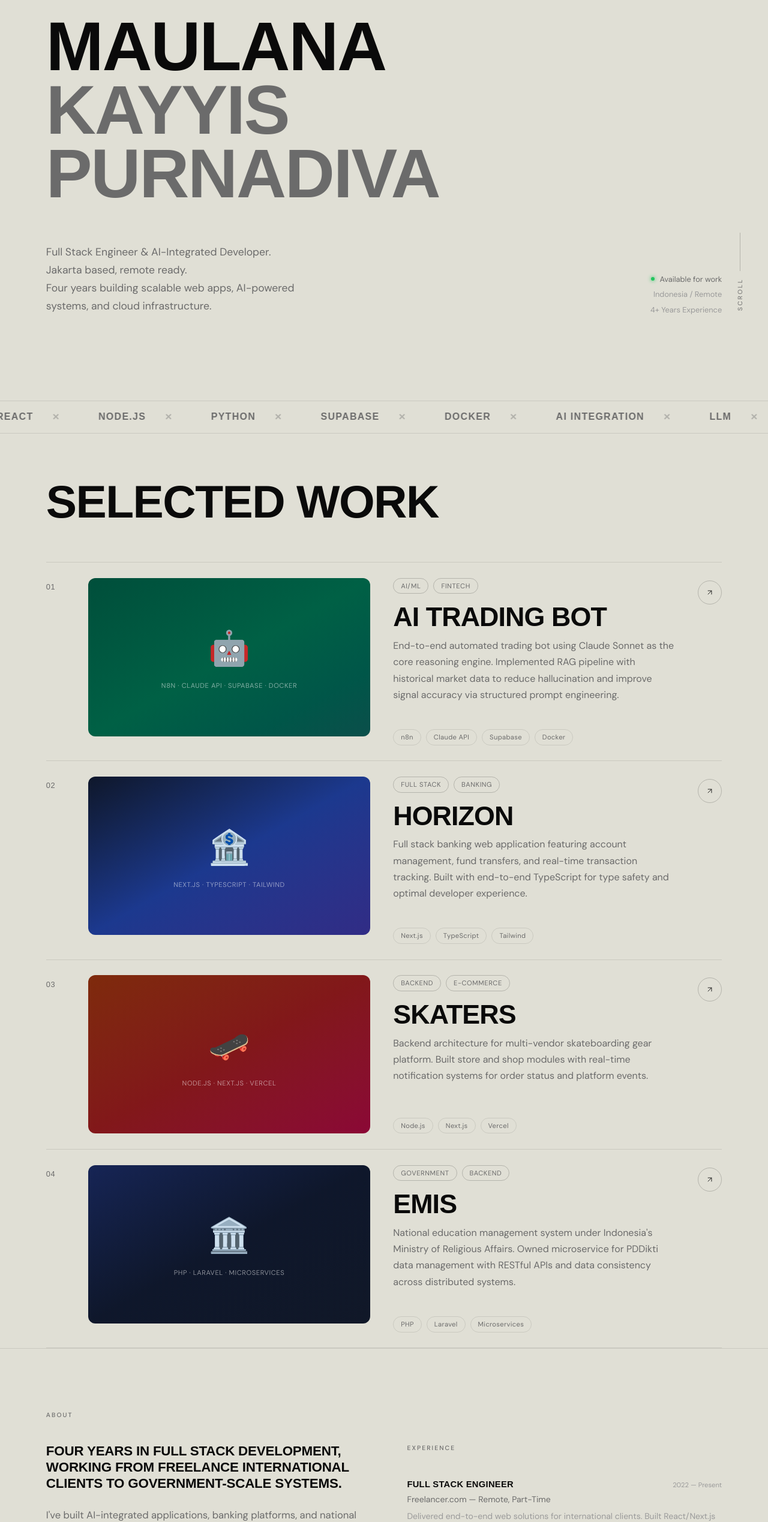
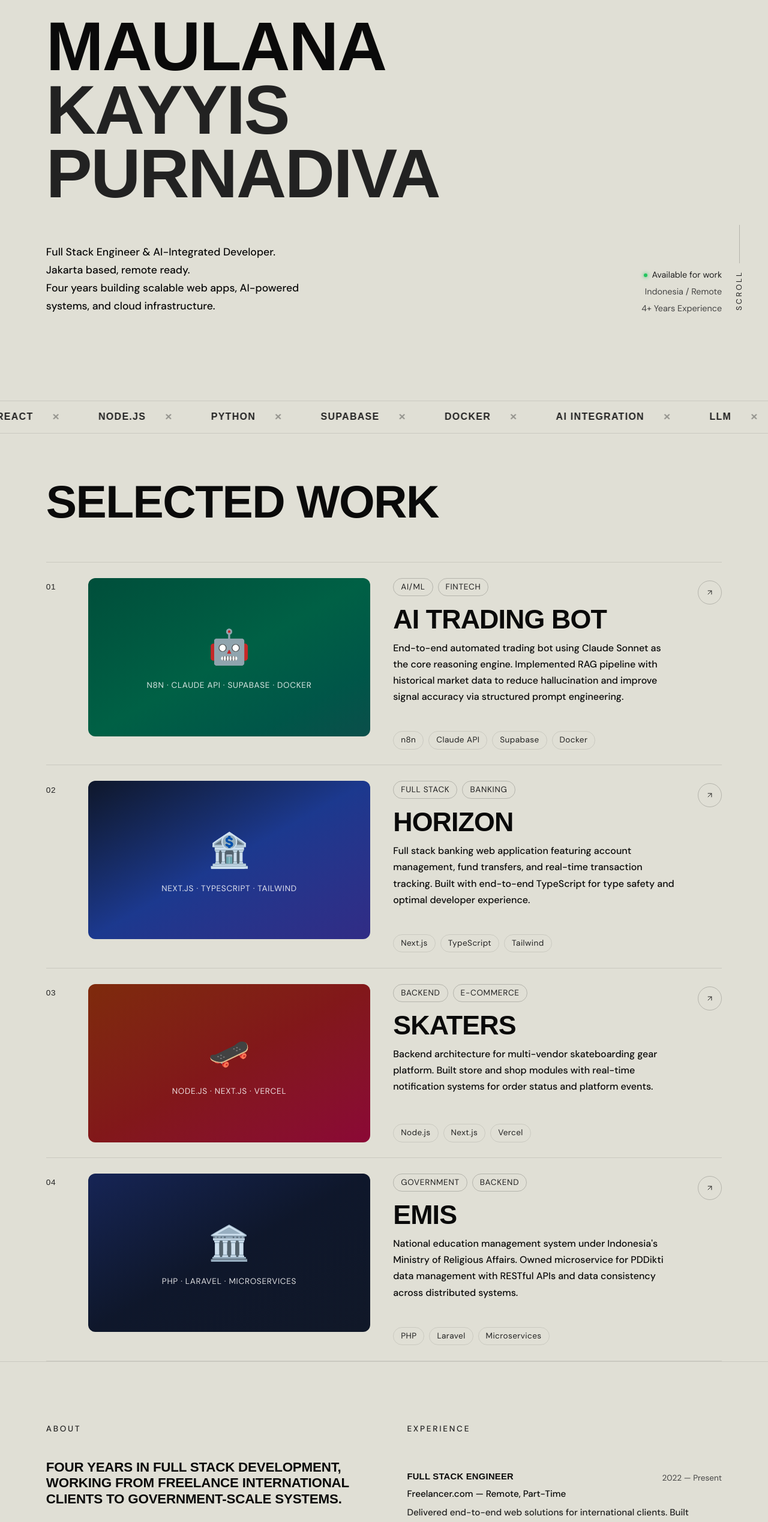
Before and after one commit to lanss-id/simple-portofolio, a Next.js app: page / in a window 1280 px wide. Shown: the part 234-2772 px from the top of the page at 60% size. Built offline with nearby package versions, Linux system fonts and the light colour scheme; a web font is replaced by a local one.

Commit message:
refactor: standardize typography, enhance text readability, and optimize component layout across the application.

```diff
--- a/app/globals.css
+++ b/app/globals.css
@@ -54,8 +54,8 @@
   /* Portfolio custom colors — dvdrod beige */
   --bg: #e0dfd5;
   --fg: #0a0a0a;
-  --fg-muted: #6b6b6b;
-  --fg-subtle: #9a9a9a;
+  --fg-muted: #222222;
+  --fg-subtle: #444444;
   --border-color: rgba(10, 10, 10, 0.1);
   --border-strong: rgba(10, 10, 10, 0.2);
 
@@ -98,8 +98,8 @@
 .dark {
   --bg: #0e0e0e;
   --fg: #e0dfd5;
-  --fg-muted: #8a8a8a;
-  --fg-subtle: #5a5a5a;
+  --fg-muted: #cccccc;
+  --fg-subtle: #999999;
   --border-color: rgba(224, 223, 213, 0.1);
   --border-strong: rgba(224, 223, 213, 0.2);
 
@@ -231,7 +231,7 @@
   writing-mode: vertical-rl;
   text-orientation: mixed;
   transform: rotate(180deg);
-  font-size: 0.65rem;
+  font-size: 0.8rem;
   letter-spacing: 0.25em;
   text-transform: uppercase;
   color: var(--fg-muted);
@@ -253,7 +253,7 @@
 }
 
 .project-number {
-  font-size: clamp(0.7rem, 1vw, 0.8rem);
+  font-size: clamp(0.85rem, 1vw, 0.95rem);
   font-family: var(--font-display);
   font-weight: 500;
   color: var(--fg-muted);
@@ -317,7 +317,7 @@
   padding: 0.25rem 0.75rem;
   border-radius: 9999px;
   border: 1px solid var(--border-strong);
-  font-size: 0.7rem;
+  font-size: 0.85rem;
   letter-spacing: 0.05em;
   text-transform: uppercase;
   white-space: nowrap;
@@ -388,7 +388,7 @@
   padding: 0.25rem 0.75rem;
   border-radius: 9999px;
   border: 1px solid var(--border-color);
-  font-size: 0.7rem;
+  font-size: 0.85rem;
   letter-spacing: 0.03em;
   color: var(--fg-muted);
   transition: background 0.2s ease, color 0.2s ease;
@@ -402,7 +402,7 @@
 
 /* ─── Section heading ────────────────────────────────────── */
 .section-label {
-  font-size: 0.65rem;
+  font-size: 0.85rem;
   font-weight: 500;
   letter-spacing: 0.2em;
   text-transform: uppercase;
--- a/app/layout.tsx
+++ b/app/layout.tsx
@@ -46,8 +46,9 @@
       lang="en"
       className={`${bigShoulders.variable} ${dmSans.variable}`}
       style={{ fontFamily: 'var(--font-body)' }}
+      suppressHydrationWarning
     >
-      <body>{children}</body>
+      <body suppressHydrationWarning>{children}</body>
     </html>
   )
 }
--- a/components/layout/Navbar.tsx
+++ b/components/layout/Navbar.tsx
@@ -59,7 +59,7 @@
             <button
               key={link.href}
               onClick={() => handleNavClick(link.href)}
-              className="nav-link text-xs font-medium tracking-widest uppercase"
+              className="nav-link text-sm font-medium tracking-widest uppercase"
               style={{ color: 'var(--fg-muted)' }}
             >
               {link.label}
@@ -84,7 +84,7 @@
 
         {/* Mobile hamburger */}
         <button
-          className="md:hidden theme-toggle ml-1"
+          className="md:!hidden theme-toggle ml-1"
           onClick={() => setMenuOpen(!menuOpen)}
           aria-label="Toggle menu"
           aria-expanded={menuOpen}
--- a/components/sections/About.tsx
+++ b/components/sections/About.tsx
@@ -12,11 +12,6 @@
       style={{ paddingTop: 'clamp(4rem, 8vw, 8rem)', paddingBottom: 'clamp(4rem, 8vw, 8rem)' }}
     >
       <div className="site-container">
-        {/* Section label */}
-        <span className="section-label" style={{ display: 'block', marginBottom: '2.5rem' }}>
-          About
-        </span>
-
         {/* Two-column layout */}
         <div
           style={{
@@ -34,6 +29,10 @@
             viewport={{ once: true, margin: '-60px' }}
             transition={{ duration: 0.8, ease: [0.16, 1, 0.3, 1] }}
           >
+            <span className="section-label" style={{ display: 'block', marginBottom: '2.5rem' }}>
+              About
+            </span>
+
             <p
               style={{
                 fontSize: 'clamp(1.1rem, 1.8vw, 1.4rem)',
@@ -53,7 +52,8 @@
             <p
               style={{
                 fontSize: 'clamp(0.95rem, 1.3vw, 1.1rem)',
-                color: 'var(--fg-muted)',
+                color: 'var(--fg)',
+                fontWeight: 500,
                 lineHeight: 1.75,
                 marginBottom: '1.25rem',
               }}
@@ -67,7 +67,8 @@
             <p
               style={{
                 fontSize: 'clamp(0.95rem, 1.3vw, 1.1rem)',
-                color: 'var(--fg-muted)',
+                color: 'var(--fg)',
+                fontWeight: 500,
                 lineHeight: 1.75,
                 marginBottom: '2.5rem',
               }}
@@ -91,12 +92,14 @@
 
           {/* Right: experience list */}
           <motion.div
+            id="experience"
+            style={{ scrollMarginTop: 'clamp(4rem, 8vw, 8rem)' }}
             initial={{ opacity: 0, y: 24 }}
             whileInView={{ opacity: 1, y: 0 }}
             viewport={{ once: true, margin: '-60px' }}
             transition={{ duration: 0.8, ease: [0.16, 1, 0.3, 1], delay: 0.1 }}
           >
-            <span className="section-label" style={{ display: 'block', marginBottom: '1.5rem' }}>
+            <span className="section-label" style={{ display: 'block', marginBottom: '2.5rem' }}>
               Experience
             </span>
 
@@ -139,7 +142,7 @@
                     </h4>
                     <span
                       style={{
-                        fontSize: '0.7rem',
+                        fontSize: '0.85rem',
                         color: 'var(--fg-subtle)',
                         whiteSpace: 'nowrap',
                         fontVariantNumeric: 'tabular-nums',
@@ -152,8 +155,9 @@
                   </div>
                   <p
                     style={{
-                      fontSize: '0.875rem',
-                      color: 'var(--fg-muted)',
+                      fontSize: '0.95rem',
+                      color: 'var(--fg)',
+                      fontWeight: 500,
                       marginBottom: '0.4rem',
                     }}
                   >
@@ -161,8 +165,9 @@
                   </p>
                   <p
                     style={{
-                      fontSize: '0.875rem',
-                      color: 'var(--fg-subtle)',
+                      fontSize: '0.95rem',
+                      color: 'var(--fg-muted)',
+                      fontWeight: 500,
                       lineHeight: 1.65,
                     }}
                   >
--- a/components/sections/Hero.tsx
+++ b/components/sections/Hero.tsx
@@ -128,7 +128,8 @@
               style={{
                 fontSize: 'clamp(0.95rem, 1.6vw, 1.1rem)',
                 lineHeight: 1.7,
-                color: 'var(--fg-muted)',
+                color: 'var(--fg)',
+                fontWeight: 500,
                 fontFamily: 'var(--font-body)',
               }}
             >
@@ -157,7 +158,7 @@
                 display: 'flex',
                 alignItems: 'center',
                 gap: '0.5rem',
-                fontSize: '0.8rem',
+                fontSize: '0.9rem',
                 color: 'var(--fg-muted)',
               }}
             >
@@ -173,10 +174,10 @@
               />
               Available for work
             </span>
-            <span style={{ fontSize: '0.8rem', color: 'var(--fg-subtle)' }}>
+            <span style={{ fontSize: '0.9rem', color: 'var(--fg-subtle)' }}>
               Indonesia / Remote
             </span>
-            <span style={{ fontSize: '0.8rem', color: 'var(--fg-subtle)' }}>
+            <span style={{ fontSize: '0.9rem', color: 'var(--fg-subtle)' }}>
               4+ Years Experience
             </span>
           </div>
--- a/components/shared/Preloader.tsx
+++ b/components/shared/Preloader.tsx
@@ -103,8 +103,8 @@
       </span>
       <span
         style={{
-          fontSize: '0.75rem',
-          color: 'rgba(255,255,255,0.35)',
+          fontSize: '0.85rem',
+          color: 'rgba(255,255,255,0.6)',
           letterSpacing: '0.2em',
           textTransform: 'uppercase',
         }}
--- a/components/shared/ProjectCard.tsx
+++ b/components/shared/ProjectCard.tsx
@@ -66,8 +66,8 @@
               <div
                 style={{
                   fontFamily: 'var(--font-body)',
-                  fontSize: '0.7rem',
-                  color: 'rgba(255,255,255,0.5)',
+                  fontSize: '0.85rem',
+                  color: 'rgba(255,255,255,0.85)',
                   letterSpacing: '0.05em',
                   textTransform: 'uppercase',
                 }}
@@ -108,7 +108,8 @@
               <p
                 style={{
                   fontSize: 'clamp(0.9rem, 1.25vw, 1rem)',
-                  color: 'var(--fg-muted)',
+                  color: 'var(--fg)',
+                  fontWeight: 500,
                   lineHeight: 1.7,
                   fontFamily: 'var(--font-body)',
                   marginBottom: '1.5rem',
```
Also changed, not shown: components/layout/Footer.tsx (+3 -71 lines), components/sections/Contact.tsx (+80 -10 lines).
